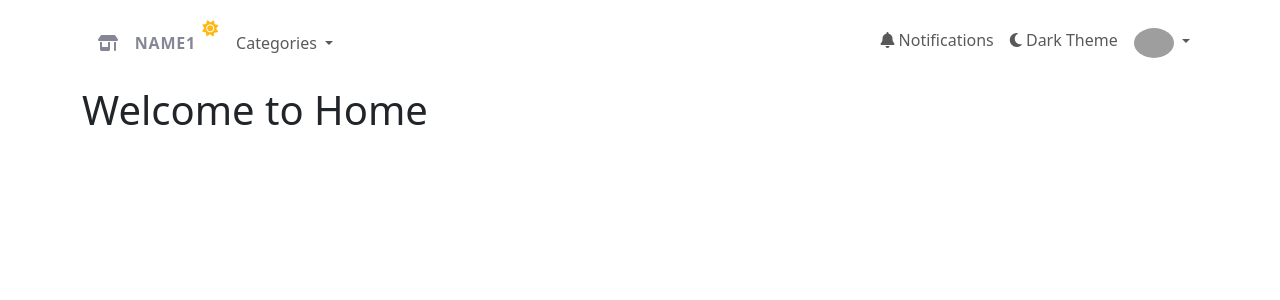
After one commit to JiayangYing/CITS3403_PRO, a Flask app: page /home in a window 1280 px wide. The commit adds this page. Shown: the top 300 px of the page. Run offline with Flask 3, Linux system fonts and the light colour scheme; grey boxes are pictures that could not be loaded.

Commit message:
top bar implementation, including dark theme
create a top bar for all pages.

```diff
--- a/app/routes.py
+++ b/app/routes.py
@@ -6,18 +6,7 @@ from app import app
 def login():
     return render_template("/users/login.html", title="Home")
 
-@app.route('/index')
-def index():
-    user = {'username': 'Miguel'}
-    posts = [
-    {
-    'author': {'username': 'John'},
-    'body': 'Beautiful day in Portland!'
-    },
-    {
-    'author': {'username': 'Susan'},
-    'body': 'The Avengers movie was so cool!'
-    }
-    ]
-    return render_template("index.html", title="Home", user=user,
-    posts=posts)
+@app.route('/home')
+def home():
+    company = "Name1"
+    return render_template('/base.html', company=company)
--- a/app/static/css/site.css
+++ b/app/static/css/site.css
@@ -42,6 +42,10 @@ form.user .form-control-user {
       margin-top: .5rem;
   }
 
+.logo {
+  color: #858796;
+}
+
 .logo-waving {
   animation: logowaving 2s ease infinite;
 }
@@ -67,3 +71,52 @@ form.user .form-control-user {
       transform: scale(1);
   }
 }
+
+.topbar .topbar-brand {
+  height: 4.375rem;
+  text-decoration: none;
+  font-size: 1rem;
+  font-weight: 800;
+  padding: 1.5rem 1rem;
+  text-align: center;
+  text-transform: uppercase;
+  letter-spacing: .05rem;
+  z-index: 1;
+  position: relative;
+  overflow: hidden;
+}
+
+  .topbar .topbar-brand #weather_mode.fa-sun {
+    color: #FDB813;
+  }
+
+  .topbar .topbar-brand #weather_mode.fa-moon {
+    color: #3AA8C2;
+  }
+
+  .topbar .topbar-brand #weather_mode {
+      position: absolute;
+      top: 0;
+      bottom: 0;
+      left: 0;
+      right: 0;
+      transform: rotate(137deg) translate(-50px);
+  }
+
+@keyframes curvedpath {
+  0% {
+    transform: rotate(137deg) translate(-50px);
+  }
+  25% {
+    transform: rotate(227deg) translate(-50px);
+  }
+  50% {
+    transform: rotate(317deg) translate(-50px);
+  }
+  75% {
+    transform: rotate(407deg) translate(-50px);
+  }
+  100% {
+    transform: rotate(497deg) translate(-50px);
+  }
+}
--- /dev/null
+++ b/app/static/js/site.js
@@ -0,0 +1,38 @@
+$(() => {
+    const lightSwitch = document.getElementById("toggleDarkTheme");
+    const toggleSpan = lightSwitch.querySelector("i");
+    const textSpan = lightSwitch.querySelector("span");
+
+    const modeToggle = () => {
+        const weatherSpan = document.querySelector("#weather_mode");
+        const body = document.querySelector("body");
+
+        if (body.classList.contains("dark_mode")) {
+            body.classList.remove("dark_mode");
+            localStorage.setItem("dark_mode", false);
+            toggleSpan.classList.replace("fa-sun", "fa-moon");
+            textSpan.textContent = textSpan.dataset.dark;
+        } else {
+            body.classList.add("dark_mode");
+            localStorage.setItem("dark_mode", true);
+            toggleSpan.classList.replace("fa-moon", "fa-sun");
+            textSpan.textContent = textSpan.dataset.light;
+        }
+
+        weatherSpan.style.removeProperty("animation");
+        setTimeout(function () {
+            weatherSpan.style.animation = "curvedpath 1.75s linear 1";
+        }, 100);
+        setTimeout(function () {
+            if (weatherSpan.classList.contains("fa-sun")) {
+                weatherSpan.classList.replace("fa-sun", "fa-moon");
+            } else {
+                weatherSpan.classList.replace("fa-moon", "fa-sun");
+            }
+        }, 750);
+    };
+
+    lightSwitch.addEventListener("click", () => {
+        modeToggle();
+    });
+});
--- a/app/templates/base.html
+++ b/app/templates/base.html
@@ -1,18 +1,23 @@
 <!DOCTYPE html>
 <html lang="en">
-  <head>
-    {% if title %}
-    <title>{{ title }} - Microblog</title>
-    {% else %}
-    <title>Microblog</title>
-    {% endif %}
-    <link rel="stylesheet" href="{{ url_for('static', filename='css/site.css') }}" />
-  </head>
-  <body>
-    <div class="header">
-      Microblog: <a href="/login">Login</a>
-    </div>
-    <hr />
-    {% block content %}{% endblock %}
-  </body>
+<head>
+    <meta charset="UTF-8">
+    <meta name="viewport" content="width=device-width, initial-scale=1.0">
+    <title>Online Shopping</title>
+    <script src="https://code.jquery.com/jquery-3.7.1.min.js" integrity="sha256-/JqT3SQfawRcv/BIHPThkBvs0OEvtFFmqPF/lYI/Cxo=" crossorigin="anonymous"></script>
+    <script src="https://cdn.jsdelivr.net/npm/bootstrap@5.3.2/dist/js/bootstrap.bundle.min.js" integrity="sha384-C6RzsynM9kWDrMNeT87bh95OGNyZPhcTNXj1NW7RuBCsyN/o0jlpcV8Qyq46cDfL" crossorigin="anonymous"></script>
+    <script src="{{ url_for('static', filename='js/site.js') }}"></script>
+    <link rel="stylesheet" href="https://cdn.jsdelivr.net/npm/bootstrap@5.3.2/dist/css/bootstrap.min.css" integrity="sha384-T3c6CoIi6uLrA9TneNEoa7RxnatzjcDSCmG1MXxSR1GAsXEV/Dwwykc2MPK8M2HN" crossorigin="anonymous">
+    <link rel="stylesheet" href="https://cdnjs.cloudflare.com/ajax/libs/font-awesome/6.5.1/css/all.min.css" integrity="sha512-DTOQO9RWCH3ppGqcWaEA1BIZOC6xxalwEsw9c2QQeAIftl+Vegovlnee1c9QX4TctnWMn13TZye+giMm8e2LwA==" crossorigin="anonymous" referrerpolicy="no-referrer" />
+    <link rel="stylesheet" href="{{ url_for('static', filename='css/site.css') }}" type="text/css" />
+    <link rel="stylesheet" href="{{ url_for('static', filename='css/dark_site.css') }}" type="text/css" />
+</head>
+
+{% block content %}
+{% include '/layout/nav_bar.html' %}
+<div class="container">
+    <h1>Welcome to Home</h1>
+</div>
+
+{% endblock %}
 </html>
--- /dev/null
+++ b/app/templates/layout/nav_bar.html
@@ -0,0 +1,53 @@
+<nav class="navbar navbar-expand-lg navbar-light">
+    <div class="container bg-gradient-dark topbar topbar-dark">
+        <a class="logo topbar-brand d-flex align-items-center justify-content-center" action="{{ url_for('home') }}">
+            <div class="topbar-brand-icon rotate-n-15">
+                <i class="fas fa-shop"></i>
+            </div>
+            <div class="topbar-brand-text mx-3">{{ company }}</div>
+            <i id="weather_mode" class="fa-solid fa-sun"></i>
+        </a>
+
+        <button class="navbar-toggler" type="button" data-bs-toggle="collapse" data-bs-target="#navbarSupportedContent" aria-controls="navbarSupportedContent" aria-expanded="false" aria-label="Toggle navigation">
+            <span class="navbar-toggler-icon"></span>
+        </button>
+
+        <div class="collapse navbar-collapse" id="navbarSupportedContent">
+            <ul class="navbar-nav me-auto mb-2 mb-lg-0">
+                <li class="nav-item dropdown">
+                    <a class="nav-link dropdown-toggle" href="#" id="navbarDropdown" role="button" data-bs-toggle="dropdown" aria-expanded="false">
+                        Categories
+                    </a>
+                    <ul class="dropdown-menu" aria-labelledby="navbarDropdown">
+                        <li><a class="dropdown-item" href="#">Men</a></li>
+                        <li><a class="dropdown-item" href="#">Women</a></li>
+                        <!-- Add more categories as needed -->
+                    </ul>
+                </li>
+            </ul>
+            <ul class="navbar-nav ms-auto mb-2 mb-lg-0">
+                <li class="nav-item">
+                    <a class="nav-link" href="#">
+                        <i class="fas fa-bell"></i> Notifications
+                    </a>
+                </li>
+                <li class="nav-item">
+                    <a class="nav-link" href="#" id="toggleDarkTheme">
+                        <i class="fas fa-moon"></i> <span data-dark="Dark" data-light="Light">Dark</span> Theme
+                    </a>
+                </li>
+                <li class="nav-item dropdown">
+                    <a class="nav-link dropdown-toggle" href="#" id="navbarDropdownMenuLink" role="button" data-bs-toggle="dropdown" aria-expanded="false">
+                        <img src="profile.jpg" alt="Profile" height="30" class="rounded-circle">
+                    </a>
+                    <ul class="dropdown-menu dropdown-menu-end" aria-labelledby="navbarDropdownMenuLink">
+                        <li><a class="dropdown-item" href="#">Profile</a></li>
+                        <li><a class="dropdown-item" href="#">Account</a></li>
+                        <li><hr class="dropdown-divider"></li>
+                        <li><a class="dropdown-item" href="#">Logout</a></li>
+                    </ul>
+                </li>
+            </ul>
+        </div>
+    </div>
+</nav>
```
Also changed, not shown: app/static/css/dark_site.css (added, +39 -0 lines), app/templates/index.html (deleted, +0 -9 lines), app/templates/users/login.html (+6 -5 lines).
